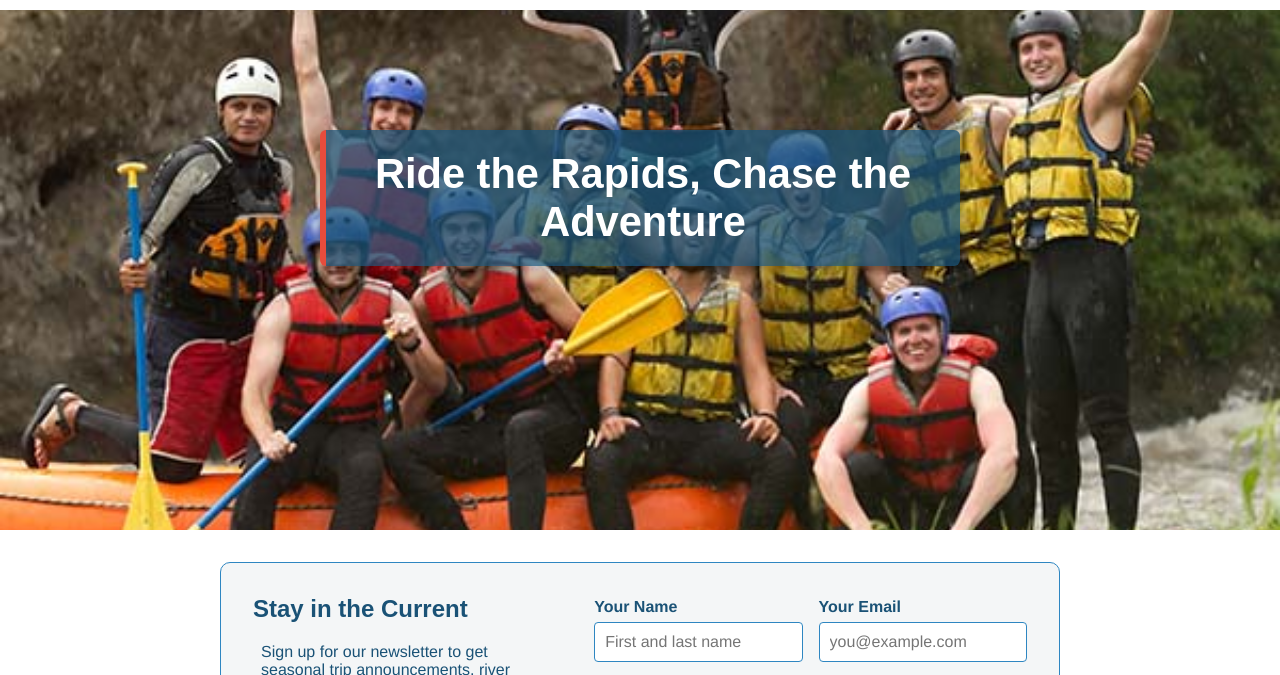
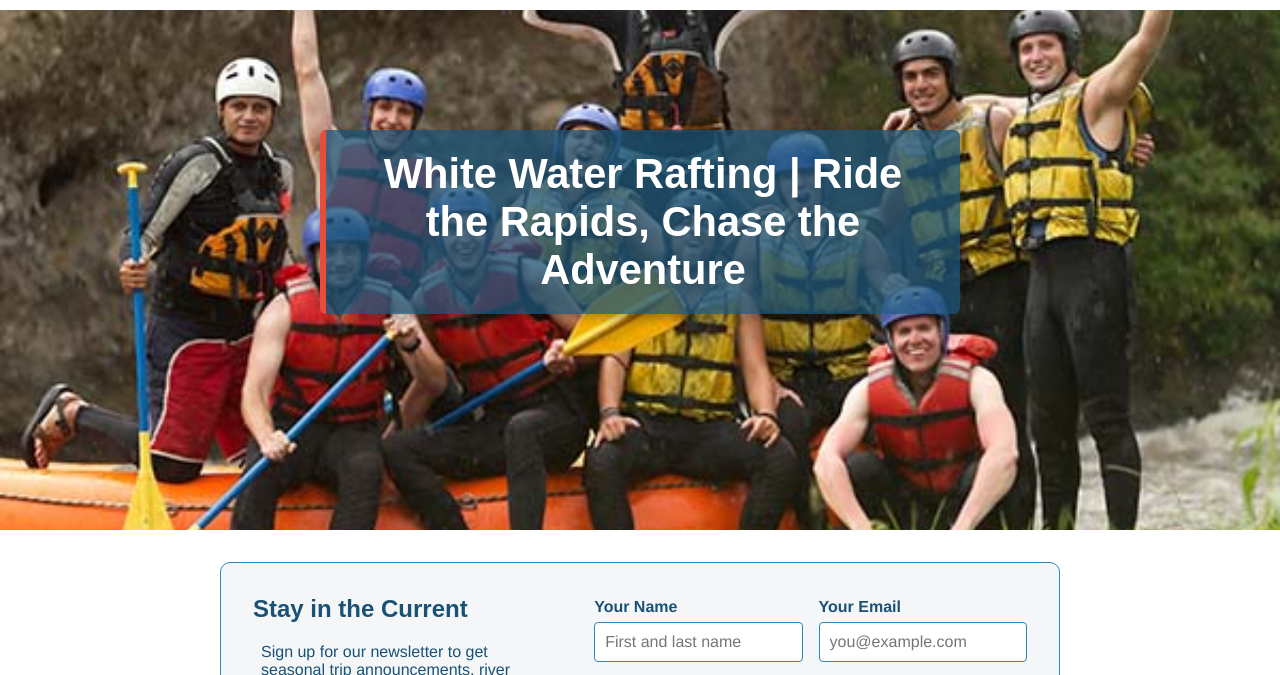
Before and after one commit to theoluordiah/wdd130, a plain HTML site: page wwr/index.html in a window 1280 px wide. Shown: the part 95-770 px from the top of the page. Drawn offline with Linux system fonts and the light colour scheme.

Commit message:
week 7II

```diff
--- a/wwr/index.html
+++ b/wwr/index.html
@@ -4,7 +4,7 @@
   <meta charset="utf-8">
   <meta name="viewport" content="width=device-width, initial-scale=1.0">
   <title>Home | White Water Rafting</title>
-  <meta name="description" content="White Water Rafting offers thrilling and safe white water rafting adventures. Explore our purpose, discover exciting trips, and sign up for our newsletter to stay in the know.">
+  <meta name="description" content="White Water Rafting offers thrilling white water rafting adventures. Explore our trips, sign up for our newsletter, and start your next adventure today.">
   <meta name="author" content="Oluchukwu Ordiah">
   <link rel="stylesheet" href="styles/rafting.css">
 </head>
@@ -21,7 +21,7 @@
   <main>
     <section class="hero hero-home">
       <img src="images/hero.jpg" alt="Rafters navigating white water rapids">
-      <h1>Ride the Rapids, Chase the Adventure</h1>
+      <h1>White Water Rafting | Ride the Rapids, Chase the Adventure</h1>
     </section>
 
     <section class="newsletter">
```
Also changed, not shown: wwr/trips.html (+1 -1 lines).
